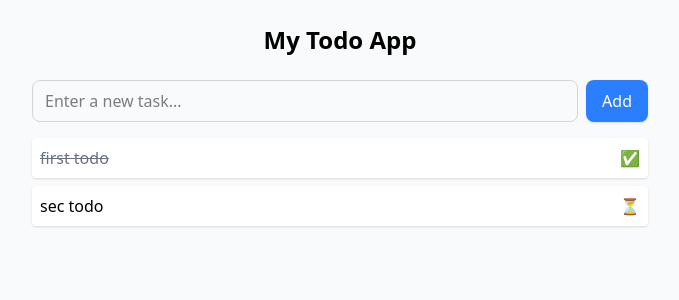
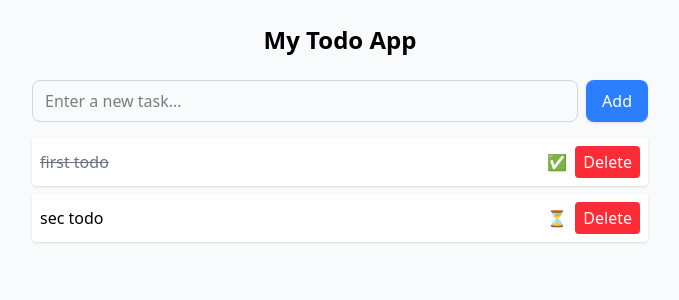
Before and after one commit to HexaSumit/Typescript-ToDo, a React (Vite) app: page / in a window 1280 px wide. Shown: the top 300 px of the page, without its empty margins (300-979 px from the left). Built offline with nearby package versions, Linux system fonts and the light colour scheme.

Commit message:
feat: add delete task functionality

```diff
--- a/src/components/TodoList.tsx
+++ b/src/components/TodoList.tsx
@@ -1,13 +1,20 @@
+import type { Dispatch, SetStateAction } from "react"
 import type { todoType } from "../types/TodoTypes"
 
-type TodoListProp={
-    todos:todoType[]
+type TodoListProp = {
+    todos: todoType[]
+    setTodos: Dispatch<SetStateAction<todoType[]>>
 }
-const TodoList = ({todos}:TodoListProp) => {
+const TodoList = ({ todos, setTodos }: TodoListProp) => {
+
+    const handleDelete = (id: number) => {
+        setTodos((prev) => prev.filter((todo) => todo.id !== id));
+    };
+
     return (
         <div className="w-[50%] flex flex-col gap-2">
             {todos.length === 0 ? (
-        <p className="text-gray-500">No todos yet!</p>
+                <p className="text-gray-500 text-lg p-5">No todos yet!</p>
             ) : (
                 todos.map((todo) => (
                     <div
@@ -17,11 +24,22 @@ const TodoList = ({todos}:TodoListProp) => {
                         <span className={todo.completed ? "line-through text-gray-500" : ""}>
                             {todo.task}
                         </span>
+                        <div className="flex items-center gap-2 cursor-pointer">
                             <span>{todo.completed ? "✅" : "⏳"}</span>
+
+                            {/* Delete Button */}
+                            <button
+                                className="bg-red-500 hover:bg-red-600 text-white px-2 py-1 rounded"
+                                onClick={() => handleDelete(todo.id)}
+                            >
+                                Delete
+                            </button>
+                        </div>
                     </div>
                 ))
             )}
         </div>
+
     )
 }
 
```
Lines whose indentation alone changed are shown as unchanged.
